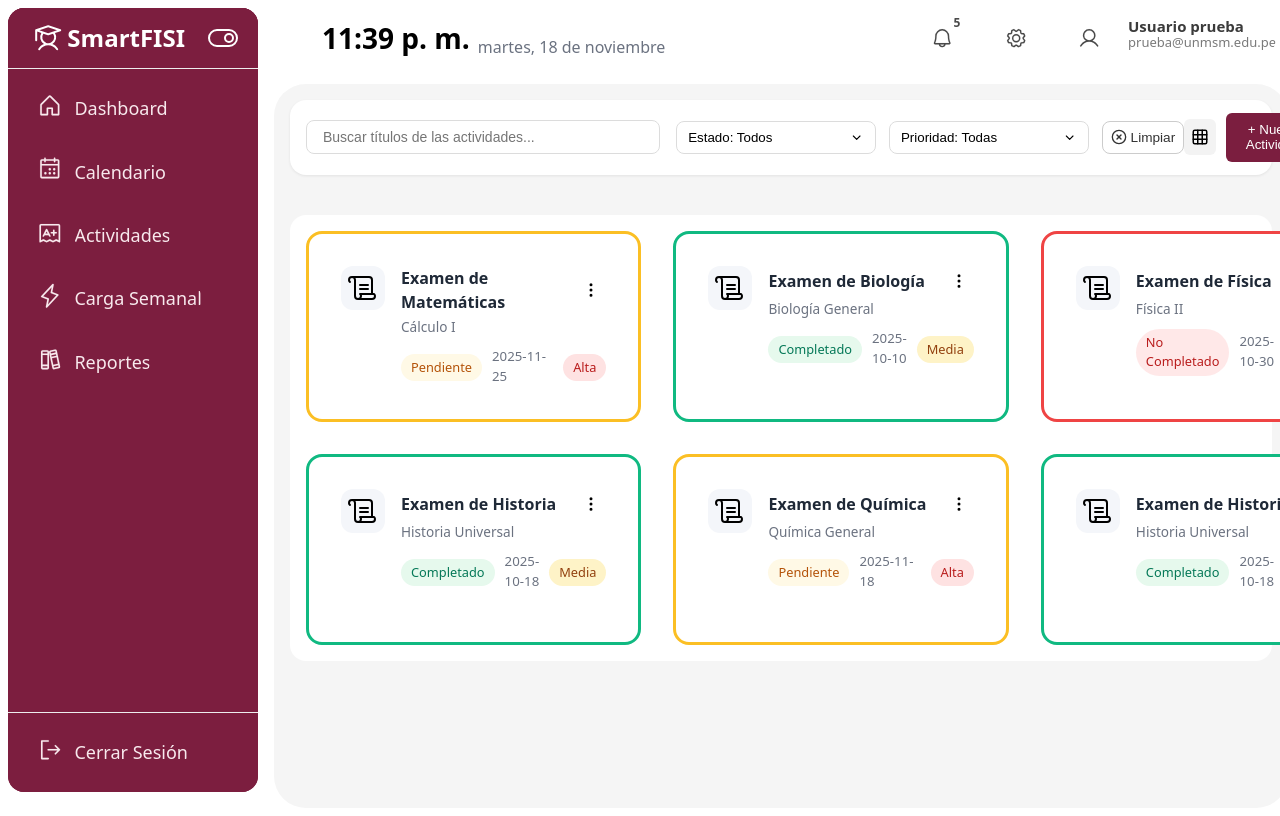
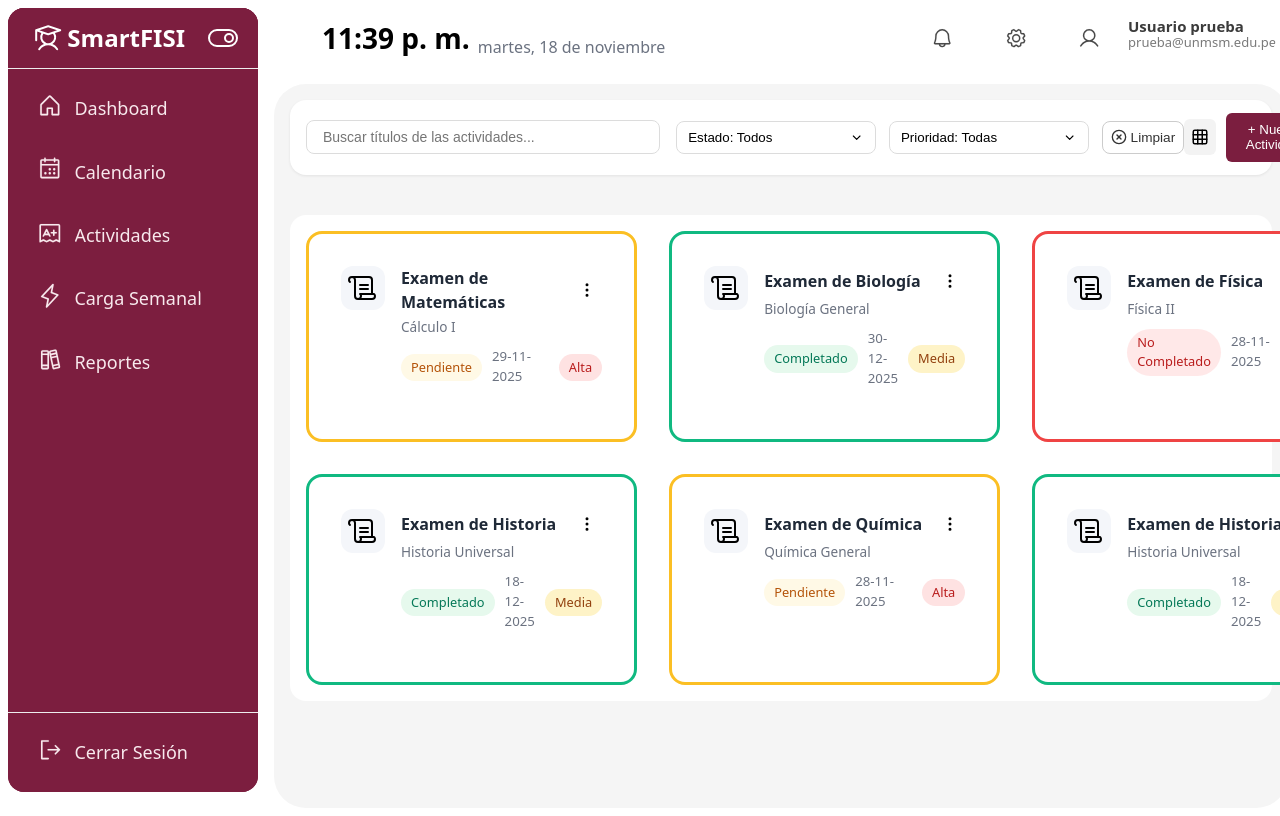
Before and after one commit to carlos-cas3/SmartTime, a React (Vite) app in the folder frontend/: page /actividades/examenes in a window 1280 px wide. Built offline with nearby package versions, Linux system fonts and the light colour scheme.

Commit message:
correction .ts dropdownselect error | update raw data

```diff
--- a/frontend/src/components/UI/Dropdown/DropdownSelect.jsx
+++ b/frontend/src/components/UI/Dropdown/DropdownSelect.tsx
@@ -1,8 +1,28 @@
 import { FiChevronDown, FiCheck } from "react-icons/fi";
 import "./DropdownSelect.css";
 
+// -------------------- Tipos --------------------
+export interface SelectOption {
+    value: string;
+    label: string;
+}
+
+interface DropdownSelectProps {
+    dropdownId: string;
+    options: SelectOption[];
+    value: string;
+    onChange: (value: string) => void;
+    placeholder?: string;
+    icon?: React.ReactNode;
+    open: boolean;
+    onToggle: (id: string) => void;
+    onClose: () => void;
+    size?: "sm" | "md" | "lg";
+}
+
+// -------------------- Componente --------------------
 export default function DropdownSelect({
-    dropdownId, // ✅ nuevo
+    dropdownId,
     options = [],
     value,
     onChange,
@@ -11,8 +31,8 @@
     open,
     onToggle,
     onClose,
-    size = "md", // ← nuevo prop
-}) {
+    size = "md",
+}: DropdownSelectProps) {
     const selected = options.find((o) => o.value === value);
 
     return (
@@ -23,7 +43,7 @@
             <button
                 type="button"
                 className="dropdown-trigger"
-                onClick={() => onToggle?.(dropdownId)} // ✅ pasa el id
+                onClick={() => onToggle(dropdownId)}
             >
                 {icon && <span className="dropdown-icon">{icon}</span>}
                 <span
--- a/frontend/src/features/assignments/hooks/useExamsData.jsx
+++ b/frontend/src/features/assignments/hooks/useExamsData.jsx
@@ -5,7 +5,7 @@
             title: "Examen de Matemáticas",
             category: "Cálculo I",
             status: "pending",
-            date: "2025-11-25",
+            date: "29-11-2025",
             priority: "high",
             type: "exam",
             matriz: "Urgente e Importante",
@@ -15,7 +15,7 @@
             title: "Examen de Biología",
             category: "Biología General",
             status: "completed",
-            date: "2025-10-10",
+            date: "30-12-2025",
             priority: "medium",
             type: "exam",
             matriz: "Urgente y No Importante",
@@ -25,7 +25,7 @@
             title: "Examen de Física",
             category: "Física II",
             status: "not-completed",
-            date: "2025-10-30",
+            date: "28-11-2025",
             priority: "low",
             type: "exam",
             matriz: "No Urgente e Importante",
@@ -35,7 +35,7 @@
             title: "Examen de Química",
             category: "Química General",
             status: "pending",
-            date: "2025-11-20",
+            date: "20-12-2025",
             priority: "high",
             type: "exam",
             matriz: "No Urgente y No Importante",
@@ -45,7 +45,7 @@
             title: "Examen de Historia",
             category: "Historia Universal",
             status: "completed",
-            date: "2025-10-18",
+            date: "18-12-2025",
             priority: "medium",
             type: "exam",
             matriz: "Urgente e Importante",
@@ -55,7 +55,7 @@
             title: "Examen de Química",
             category: "Química General",
             status: "pending",
-            date: "2025-11-18",
+            date: "28-11-2025",
             priority: "high",
             type: "exam",
             matriz: "No Urgente y No Importante",
@@ -65,7 +65,7 @@
             title: "Examen de Historia",
             category: "Historia Universal",
             status: "completed",
-            date: "2025-10-18",
+            date: "18-12-2025",
             priority: "medium",
             type: "exam",
             matriz: "Urgente e Importante",
@@ -75,7 +75,7 @@
             title: "Examen de Química",
             category: "Química General",
             status: "pending",
-            date: "2025-11-15",
+            date: "10-12-2025",
             priority: "high",
             type: "exam",
             matriz: "No Urgente y No Importante",
--- a/frontend/src/features/assignments/hooks/useExtrasData.jsx
+++ b/frontend/src/features/assignments/hooks/useExtrasData.jsx
@@ -5,7 +5,7 @@
             title: "Charla de Orientación Vocacional",
             category: "Desarrollo Personal",
             status: "completed",
-            date: "2025-10-10",
+            date: "30-11-2025",
             priority: "low",
             type: "extra",
             matriz: "No Urgente y No Importante",
@@ -15,7 +15,7 @@
             title: "Taller de Programación",
             category: "Tecnología",
             status: "pending",
-            date: "2025-11-20",
+            date: "20-12-2025",
             priority: "medium",
             type: "extra",
             matriz: "Urgente e Importante",
@@ -25,7 +25,7 @@
             title: "Actividad Cultural",
             category: "Arte y Cultura",
             status: "not-completed",
-            date: "2025-10-25",
+            date: "25-12-2025",
             priority: "high",
             type: "extra",
             matriz: "No Urgente y No Importante",
@@ -35,7 +35,7 @@
             title: "Feria de Arte Local",
             category: "Arte y Cultura",
             status: "not-completed",
-            date: "2025-11-05",
+            date: "05-12-2025",
             priority: "high",
             type: "extra",
             matriz: "No Urgente e Importante",
--- a/frontend/src/features/assignments/hooks/useProjectsData.jsx
+++ b/frontend/src/features/assignments/hooks/useProjectsData.jsx
@@ -5,7 +5,7 @@
             title: "Proyecto de Investigación en IA",
             category: "Inteligencia Artificial",
             status: "pending",
-            date: "2025-11-19",
+            date: "28-11-2025",
             priority: "high",
             type: "project",
             matriz: "Urgente e Importante",
@@ -15,7 +15,7 @@
             title: "Desarrollo de App Móvil",
             category: "Ingeniería de Software",
             status: "completed",
-            date: "2025-11-20",
+            date: "20-12-2025",
             priority: "high",
             type: "project",
             matriz: "Urgente y No Importante",
@@ -25,7 +25,7 @@
             title: "Diseño de Página Web",
             category: "Diseño Web",
             status: "not-completed",
-            date: "2025-11-28",
+            date: "28-11-2025",
             priority: "high",
             type: "project",
             matriz: "No Urgente y No Importante",
--- a/frontend/src/features/assignments/hooks/useTasksData.jsx
+++ b/frontend/src/features/assignments/hooks/useTasksData.jsx
@@ -5,7 +5,7 @@
             title: "Leer capítulo 3 de Álgebra",
             category: "Matemáticas",
             status: "pending",
-            date: "2025-11-17",
+            date: "17-12-2025",
             priority: "high",
             type: "task",
             matriz: "Urgente e Importante",
@@ -15,7 +15,7 @@
             title: "Hacer resumen de Historia",
             category: "Historia Universal",
             status: "completed",
-            date: "2025-11-20",
+            date: "29-11-2025",
             priority: "high",
             type: "task",
             matriz: "No Urgente e Importante",
@@ -25,7 +25,7 @@
             title: "Practicar ejercicios de Programación",
             category: "Computación",
             status: "not-completed",
-            date: "2025-10-29",
+            date: "29-12-2025",
             priority: "high",
             type: "task",
             matriz: "Urgente y No Importante",
@@ -35,7 +35,7 @@
             title: "Leer capítulo 3 de Álgebra",
             category: "Matemáticas",
             status: "pending",
-            date: "2025-11-26",
+            date: "27-11-2025",
             priority: "low",
             type: "task",
             matriz: "Urgente e Importante",
@@ -45,7 +45,7 @@
             title: "Hacer resumen de Historia",
             category: "Historia Universal",
             status: "completed",
-            date: "2025-11-20",
+            date: "29-11-2025",
             priority: "low",
             type: "task",
             matriz: "No Urgente e Importante",
@@ -55,7 +55,7 @@
             title: "Practicar ejercicios de Programación",
             category: "Computación",
             status: "not-completed",
-            date: "2025-10-29",
+            date: "30-12-2025",
             priority: "low",
             type: "task",
             matriz: "Urgente y No Importante",
--- a/frontend/src/features/editprofile/AcademicInfoCard.tsx
+++ b/frontend/src/features/editprofile/AcademicInfoCard.tsx
@@ -11,11 +11,23 @@
 
 interface AcademicInfoCardProps {
     initialData: AcademicInfo;
-    onChange: (data: AcademicInfo) => void; // <-- Notifica cambios
+    onChange: (data: AcademicInfo) => void;
 }
 
-// Config centralizado
-const academicFields = {
+interface SelectOption {
+    value: string;
+    label: string;
+}
+
+interface AcademicFieldConfig {
+    label: string;
+    type: "select";
+    options: SelectOption[];
+    placeholder: string;
+}
+
+// Config centralizado tipado correctamente
+const academicFields: Record<string, AcademicFieldConfig> = {
     faculty: {
         label: "Facultad",
         type: "select",
@@ -46,7 +58,6 @@
     },
 };
 
-// ---------- Componente ----------
 export default function AcademicInfoCard({ initialData, onChange }: AcademicInfoCardProps) {
     const [formData, setFormData] = useState<AcademicInfo>({
         faculty: initialData.faculty,
@@ -55,12 +66,10 @@
 
     const [openDropdown, setOpenDropdown] = useState<string | null>(null);
 
-    // Cuando cambia el usuario dentro del formulario, notificamos al padre
     useEffect(() => {
         onChange(formData);
     }, [formData]);
 
-    // Actualizar valores del formulario
     const handleChange = (field: keyof AcademicInfo, value: string) => {
         setFormData((prev) => ({
             ...prev,
@@ -69,11 +78,7 @@
     };
 
     return (
-        <InfoCardBase
-            title="Información Académica"
-            variant="default"
-            isDirty={false}  // <-- no muestra botón
-        >
+        <InfoCardBase title="Información Académica" variant="default" isDirty={false}>
             <div className="academic-grid">
                 {Object.entries(academicFields).map(([key, field]) => (
                     <div key={key} className="academic-field">
@@ -85,10 +90,10 @@
                             options={field.options}
                             placeholder={field.placeholder}
                             open={openDropdown === key}
-                            onToggle={(id) =>
+                            onToggle={(id: string) =>
                                 setOpenDropdown(openDropdown === id ? null : id)
                             }
-                            onChange={(value) =>
+                            onChange={(value: string) =>
                                 handleChange(key as keyof AcademicInfo, value)
                             }
                             onClose={() => setOpenDropdown(null)}
```
